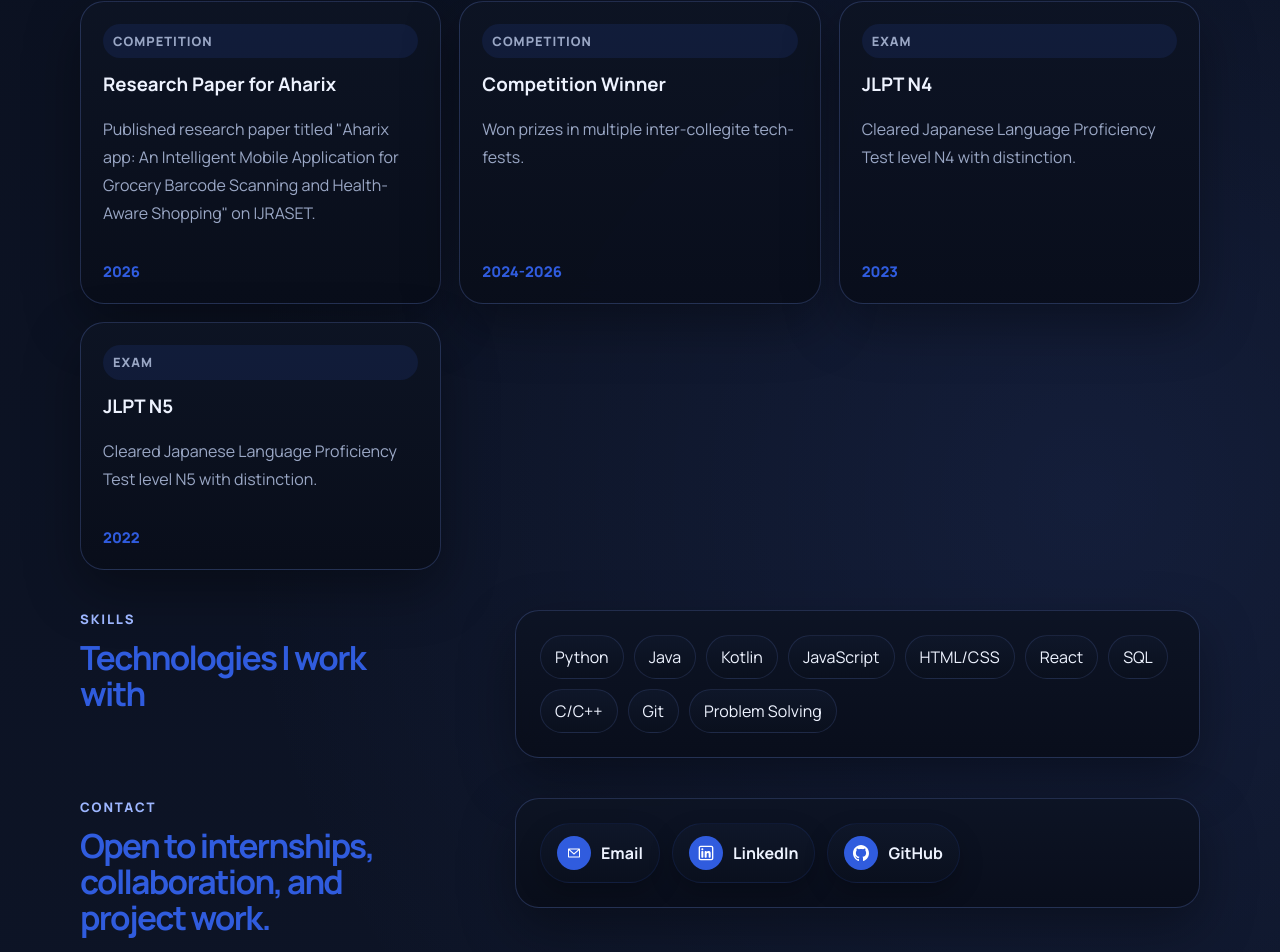
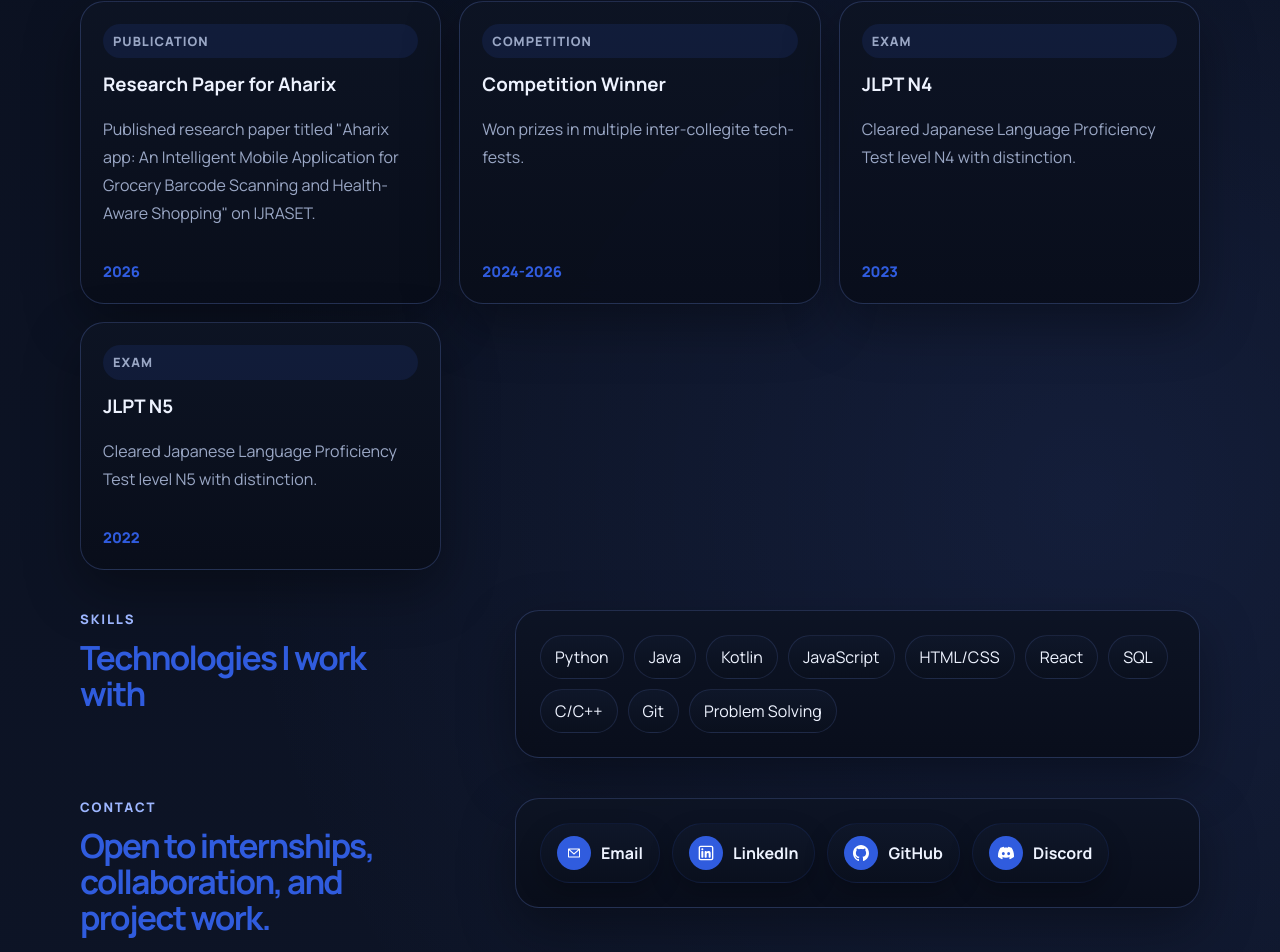
Before and after one commit to Ishaan-Jog/ishaans-portfolio, a React (Vite) app: page / in a window 1280 px wide. Shown: the part 2611-3563 px from the top of the page. Built offline with nearby package versions, Linux system fonts and the light colour scheme.

Commit message:
Update information

```diff
--- a/src/data/portfolioData.js
+++ b/src/data/portfolioData.js
@@ -2,6 +2,7 @@ import photo from "../../static/ishaan_photo.jpeg";
 import emailIcon from "../../static/email.svg";
 import linkedinIcon from "../../static/linkedin.svg";
 import githubIcon from "../../static/github.svg";
+import discordIcon from "../../static/discord.svg"
 import moonIcon from "../../static/moon.svg";
 import sunIcon from "../../static/sun.svg";
 
@@ -10,6 +11,7 @@ export const assets = {
   emailIcon,
   linkedinIcon,
   githubIcon,
+  discordIcon,
   moonIcon,
   sunIcon,
 };
@@ -66,7 +68,7 @@ export const achievementData = [
     year: "2026",
     title: "Research Paper for Aharix",
     text: "Published research paper titled \"Aharix app: An Intelligent Mobile Application for Grocery Barcode Scanning and Health-Aware Shopping\" on IJRASET.",
-    category: "Competition",
+    category: "Publication",
   },
   {
     year: "2024-2026",
@@ -117,4 +119,9 @@ export const socialLinks = [
     href: "https://github.com/Ishaan-Jog/",
     icon: githubIcon,
   },
+  {
+    label: "Discord",
+    href: "https://discord.com/users/ishaan_jog178/",
+    icon: discordIcon,
+  },
 ];
```
Also changed, not shown: static/discord.svg (added).
